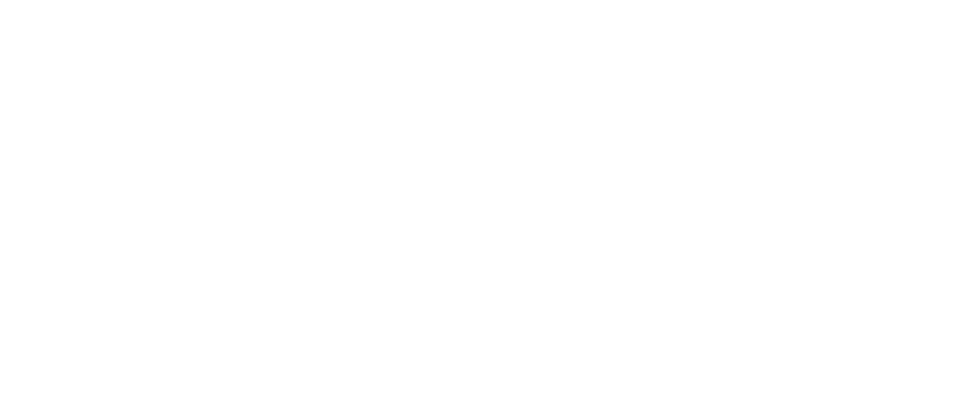
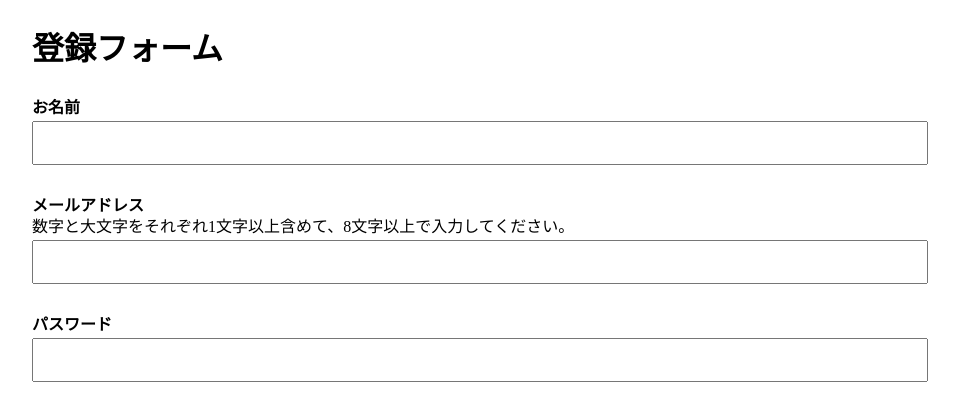
Before and after one commit to ShinyaOkazawa/form-book, a Nuxt app: page /registration-form in a window 1280 px wide. Before the commit this address had no page. Shown: the top 420 px of the page, without its empty margins (160-1119 px from the left). Built offline with nearby package versions, Linux system fonts and the light colour scheme.

Commit message:
feat: 登録フォーム追加

```diff
--- /dev/null
+++ b/pages/registration-form.vue
@@ -0,0 +1,20 @@
+<script setup lang="ts">
+</script>
+
+<template>
+  <h1>登録フォーム</h1>
+  <div>
+    <form action="">
+      <TextField id="name" label="お名前" class="text-field" />
+      <TextField type="email" id="email" label="メールアドレス" hint="数字と大文字をそれぞれ1文字以上含めて、8文字以上で入力してください。"
+        class="text-field" />
+      <TextField type="password" id="password" label="パスワード" class="text-field" />
+    </form>
+  </div>
+</template>
+
+<style scoped>
+.text-field {
+  margin-top: var(--space-32);
+}
+</style>
```
